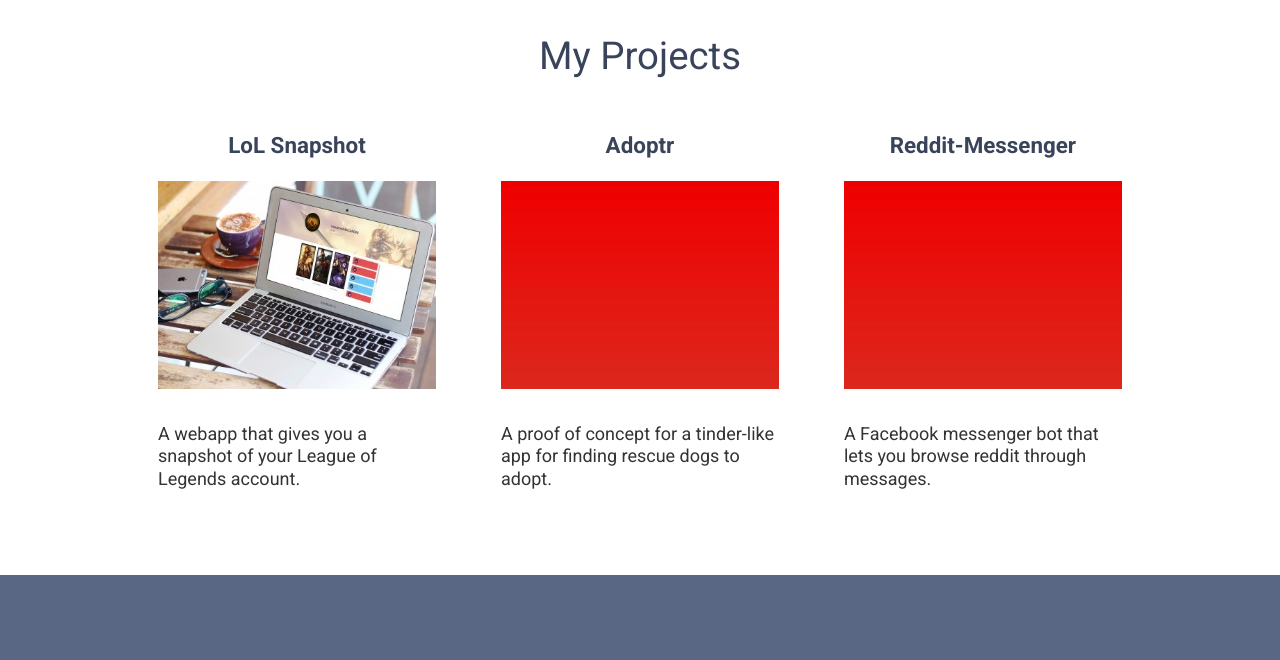
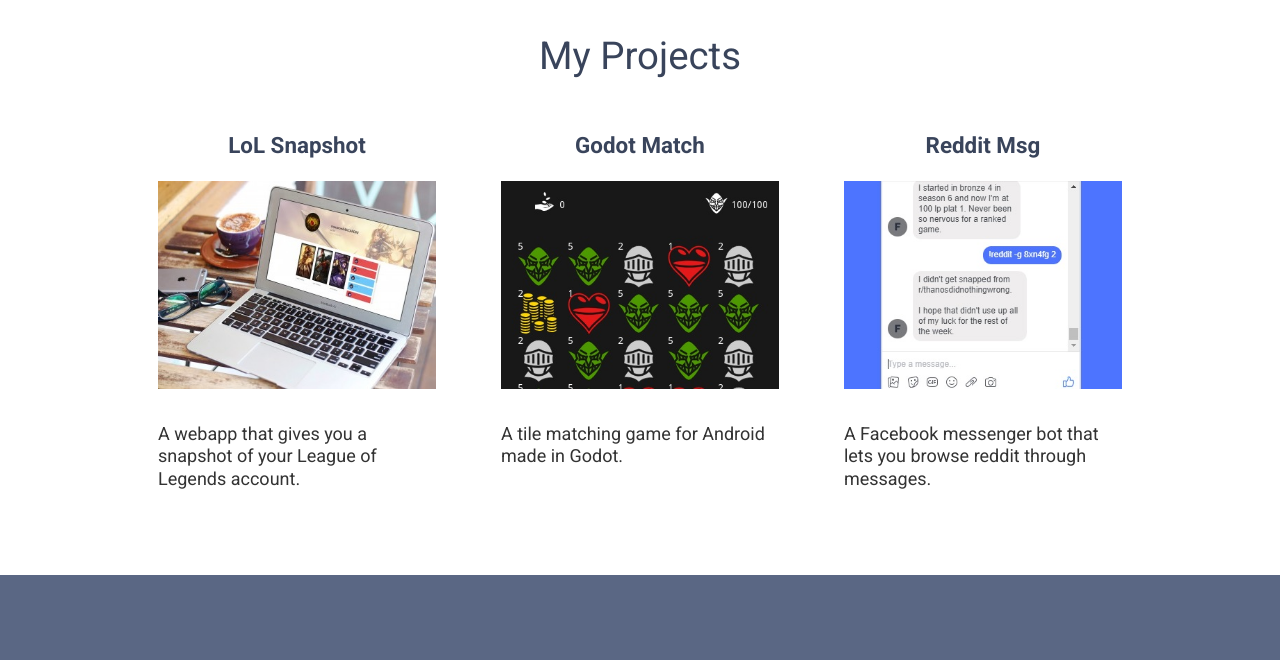
Before and after one commit to jml63/portfolio-site, a website: page app/index.html in a window 1280 px wide. Shown: the part 1660-2320 px from the top of the page. Drawn offline with Linux system fonts and the light colour scheme.

Commit message:
Updated project section

```diff
--- a/app/index.html
+++ b/app/index.html
@@ -97,18 +97,18 @@
                     <h2 class="headline">My Projects</h2>
                     <div class="row row--gutters">
                         <div class="row__small-4  row__margin-until-large">
-                            <h3 class="headline headline--small"><a href="#">LoL Snapshot</a></h3>
+                            <h3 class="headline headline--small"><a href="https://github.com/jml63/LoL-Snapshot" target="_blank">LoL Snapshot</a></h3>
                             <img class="lazyload" data-srcset="assets/images/project-1.jpg" class="basic-content-container--img-shadow">
                             <p>A webapp that gives you a snapshot of your League of Legends account.</p>
                         </div>
                         <div class="row__small-4  row__margin-until-large">
-                            <h3 class="headline headline--small">Adoptr</h3>
-                            <img class="lazyload" data-srcset="assets/images/t2.jpg" class="basic-content-container--img-shadow">
-                            <p>A proof of concept for a tinder-like app for finding rescue dogs to adopt.</p>
+                            <h3 class="headline headline--small"><a href="https://github.com/jml63/godot-game" target="_blank">Godot Match</a></h3>
+                            <img class="lazyload" data-srcset="assets/images/project-2.jpg" class="basic-content-container--img-shadow">
+                            <p>A tile matching game for Android made in Godot.</p>
                         </div>
                         <div class="row__small-4  row__margin-until-large">
-                            <h3 class="headline headline--small">Reddit-Messenger</h3>
-                            <img class="lazyload" data-srcset="assets/images/t2.jpg" class="basic-content-container--img-shadow">
+                            <h3 class="headline headline--small"><a href="https://github.com/jml63/Reddit-on-Messenger" target="_blank">Reddit Msg</a></h3>
+                            <img class="lazyload" data-srcset="assets/images/project-3.jpg" class="basic-content-container--img-shadow">
                             <p>A Facebook messenger bot that lets you browse reddit through messages.</p>
                         </div>
                     </div>
@@ -122,7 +122,7 @@
                     <h2 class="headline headline--light">Get in contact</h2>
                     <div class="icons">
                         <a href="mailto:&#106;&#111;&#115;&#104;&#109;&#108;&#097;&#119;&#110;&#064;&#103;&#109;&#097;&#105;&#108;&#046;&#099;&#111;&#109;"><i class="fas fa-envelope-square fa-3x"></i></a>
-                        <a href="https://github.com/jml63"><i class="fab fa-github fa-3x"></i></a>
+                        <a href="https://github.com/jml63" target="_blank"><i class="fab fa-github fa-3x"></i></a>
                     </div>
                 </div>
             </div>
```
Also changed, not shown: docs/index.html (+7 -7 lines), README.md, app/assets/images/project-2.jpg (added), app/assets/images/project-3.jpg (added), docs/assets/images/project-2.jpg (added), docs/assets/images/project-3.jpg (added).
